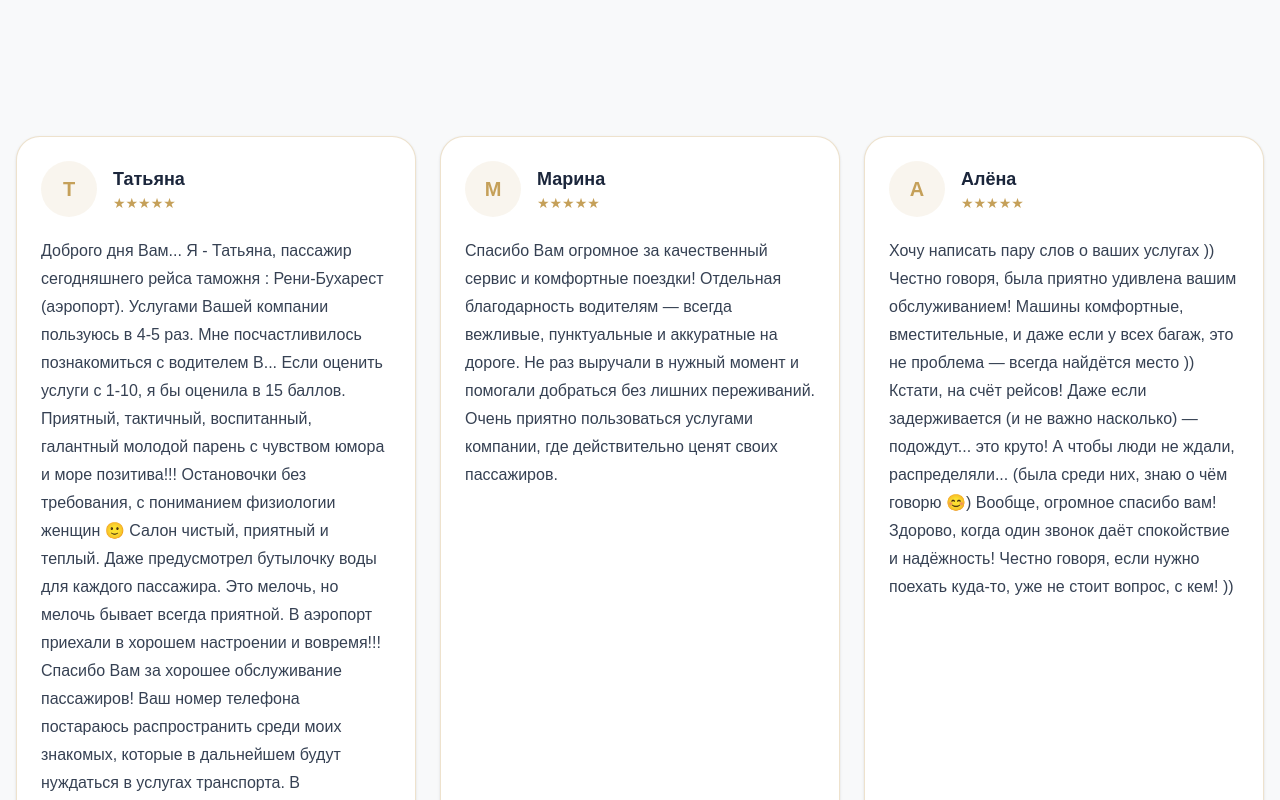
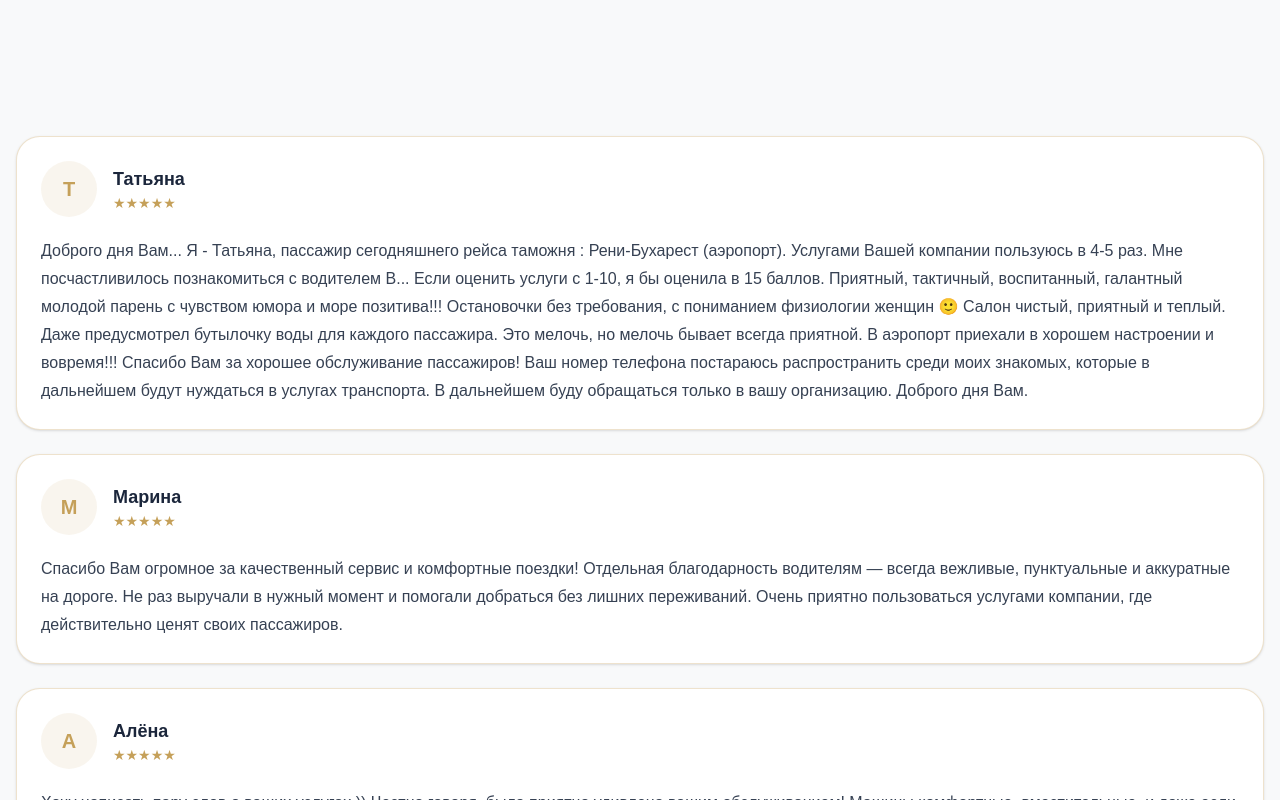
Before and after one commit to digitalsled-md/cahulgoair.md, a React (Vite) app: page / in a window 1280 px wide. Shown: the part 3140-3940 px from the top of the page. Built offline with nearby package versions, Linux system fonts and the light colour scheme; a web font is replaced by a local one.

Commit message:
fixed testimonials

```diff
--- a/src/sections/Testimonials.jsx
+++ b/src/sections/Testimonials.jsx
@@ -31,7 +31,7 @@
   return (
     <section className="bg-background py-20">
       <div className="container mx-auto px-4">
-        <div className="grid grid-cols-1 gap-6 lg:grid-cols-3">
+        <div className="grid grid-cols-1 gap-6">
           {reviews.map((review, index) => {
             const isOpen = isDesktop || openedCard === index;
 
```
